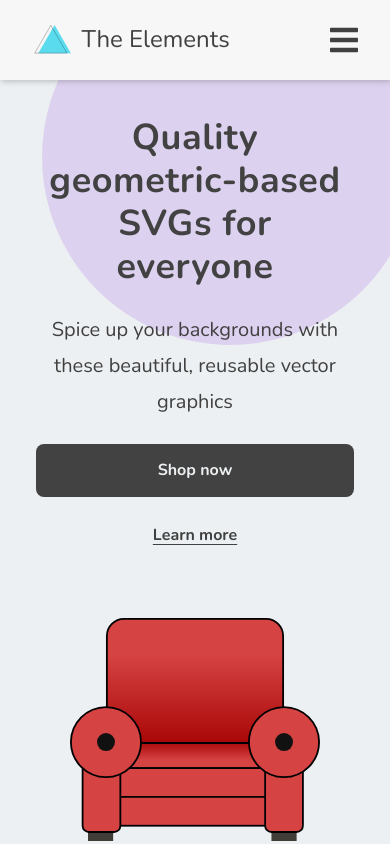
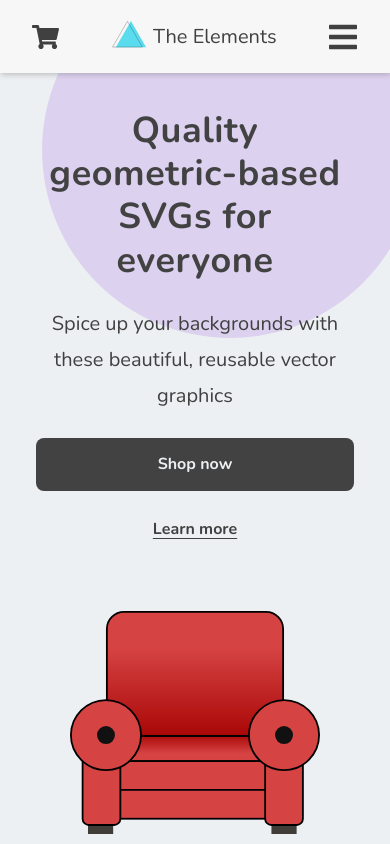
Before and after one commit to AnOrdinaryUsername/Shopping-Cart, a React (Create React App) app: page /#/ in a window 390 px wide. Shown: the top 844 px of the page. Built offline with nearby package versions, Linux system fonts and the light colour scheme.

Commit message:
feat: Add a shopping cart icon

```diff
--- a/src/components/atoms/CompanyLogo.tsx
+++ b/src/components/atoms/CompanyLogo.tsx
@@ -20,13 +20,22 @@ const LinkContainer = styled(Link)`
 
   & > svg {
     align-self: flex-end;
-    height: 3.5rem;
+    height: 3.25rem;
     width: auto;
-    margin-right: 0.8rem;
+    margin-right: 0.4rem;
+
+    @media ${(p) => p.theme.breakpoints.sm} {
+      height: 3.5rem;
+      margin-right: 0.8rem;
+    }
   }
 `;
 
 const Logo = styled.span`
-  font-size: 1.5em;
+  font-size: 1.25em;
   font-weight: 500;
+
+  @media ${(p) => p.theme.breakpoints.sm} {
+    font-size: 1.5em;
+  }
 `;
--- a/src/components/organisms/Header.tsx
+++ b/src/components/organisms/Header.tsx
@@ -1,4 +1,4 @@
-import { faBars, faTimes } from '@fortawesome/free-solid-svg-icons';
+import { faBars, faShoppingCart, faTimes } from '@fortawesome/free-solid-svg-icons';
 import { FontAwesomeIcon } from '@fortawesome/react-fontawesome';
 import { Button, CompanyLogo } from 'components/atoms';
 import { DesktopMenu, HeaderButtons, MobileMenu } from 'components/molecules';
@@ -20,6 +20,11 @@ const Header = ({ headerRef, isMobile, isToggled, updateHamburgerIcon }: HeaderP
   return (
     <Wrapper ref={headerRef} isSticky={isSticky}>
       <header>
+        {isMobile && (
+          <MobileShoppingIcon>
+            <FontAwesomeIcon icon={faShoppingCart} />
+          </MobileShoppingIcon>
+        )}
         <CompanyLogo />
         {isMobile ? (
           <>
@@ -68,6 +73,12 @@ const Wrapper = styled.div`
 const HamburgerMenu = styled(Button)`
   align-self: center;
   font-size: 2em;
+  min-width: 3rem;
+`;
+
+const MobileShoppingIcon = styled(Button)`
+  align-self: center;
+  font-size: 1.5em;
 `;
 
 export default Header;
```
